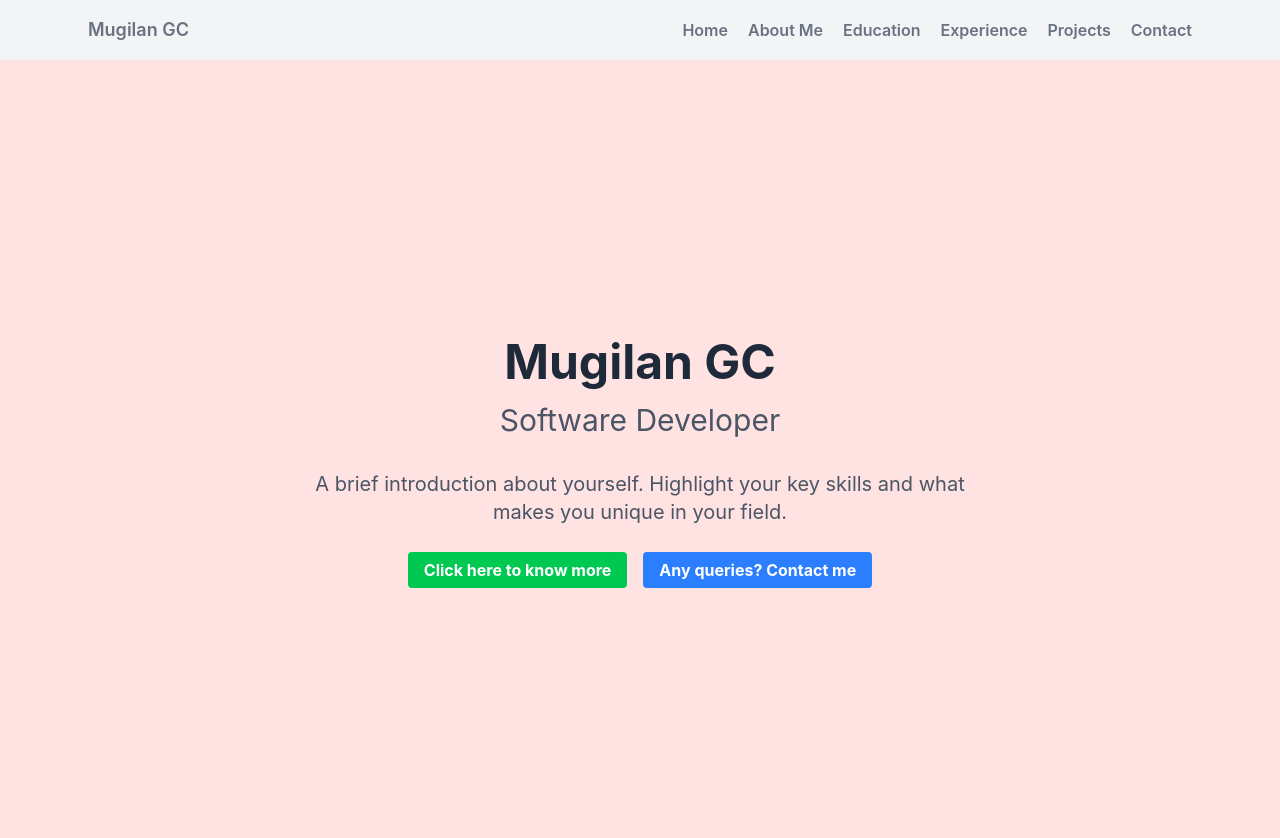
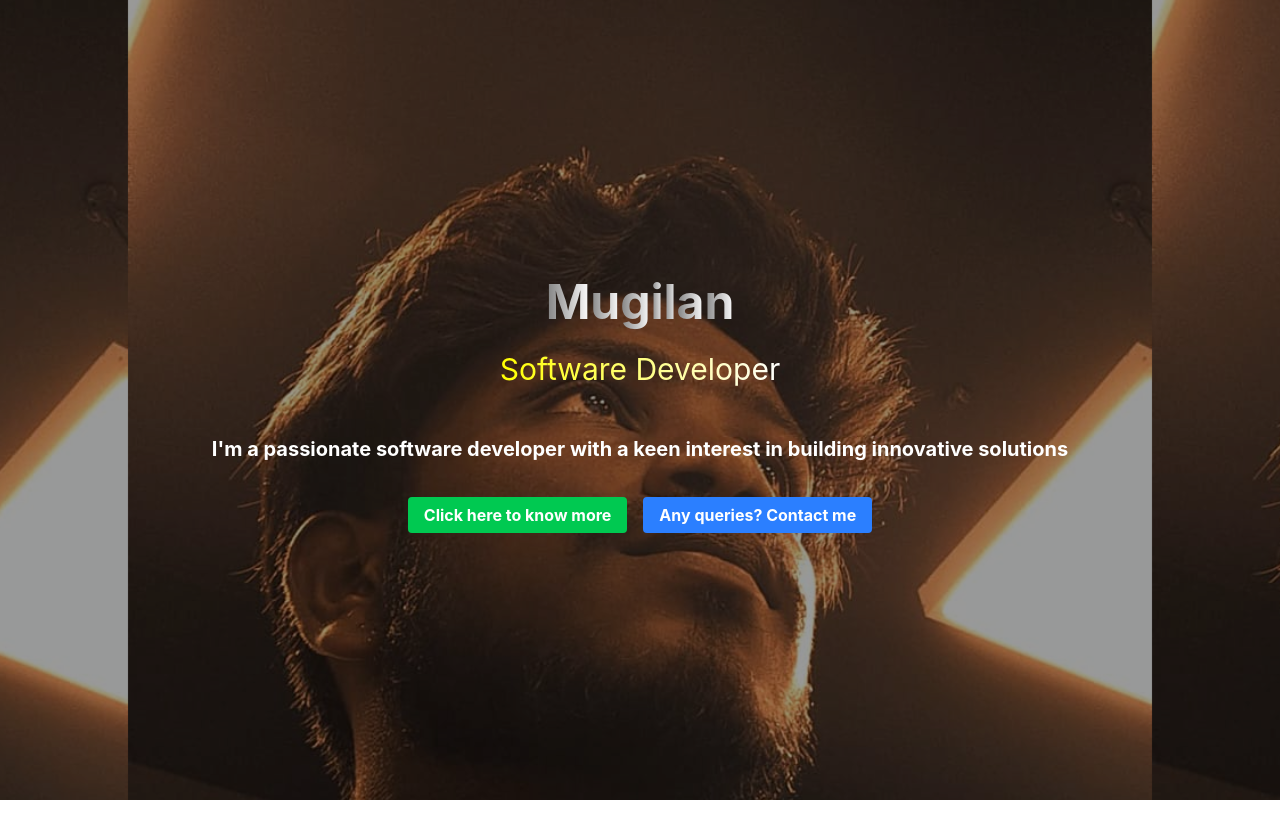
Before and after one commit to thisismugil/Portfolio, a React (Create React App) app in the folder frontend/: page / in a window 1280 px wide. Shown: the top 838 px of the page. After the commit the page ends 800 px from the top, so only its background shows below. Built offline with nearby package versions, Linux system fonts and the light colour scheme.

Commit message:
update in the home page of my porfolio

```diff
--- a/frontend/package.json
+++ b/frontend/package.json
@@ -3,6 +3,7 @@
   "version": "0.1.0",
   "private": true,
   "dependencies": {
+    "@react-spring/web": "^9.7.4",
     "cra-template": "1.2.0",
     "react": "^19.0.0",
     "react-dom": "^19.0.0",
--- a/frontend/src/App.js
+++ b/frontend/src/App.js
@@ -1,5 +1,5 @@
 import { BrowserRouter as Router, Route, Routes } from "react-router-dom"
-import Navbar from "./components/Navbar"
+
 import Home from "./pages/Home"
 import About from "./pages/About"
 import Education from "./pages/Education"
@@ -11,7 +11,6 @@ function App() {
   return (
     <Router>
       <div className="min-h-screen bg-gray-100">
-        <Navbar />
         <Routes>
           <Route path="/" element={<Home />} />
           <Route path="/about" element={<About />} />
--- a/frontend/src/components/Navbar.js
+++ /dev/null
@@ -1,56 +0,0 @@
-import { Link } from "react-router-dom"
-
-function Navbar() {
-  return (
-    <nav className="bg-gray shadow-lg">
-      <div className="max-w-6xl mx-auto px-4">
-        <div className="flex justify-between">
-          <div className="flex space-x-7">
-            <div>
-              <Link to="/" className="flex items-center py-4 px-2">
-                <span className="font-semibold text-gray-500 text-lg">Mugilan GC</span>
-              </Link>
-            </div>
-          </div>
-          <div className="hidden md:flex items-center space-x-1">
-            <Link to="/" className="py-4 px-2 text-gray-500 font-semibold hover:text-green-500 transition duration-300">
-              Home
-            </Link>
-            <Link
-              to="/about"
-              className="py-4 px-2 text-gray-500 font-semibold hover:text-green-500 transition duration-300"
-            >
-              About Me
-            </Link>
-            <Link
-              to="/education"
-              className="py-4 px-2 text-gray-500 font-semibold hover:text-green-500 transition duration-300"
-            >
-              Education
-            </Link>
-            <Link
-              to="/experience"
-              className="py-4 px-2 text-gray-500 font-semibold hover:text-green-500 transition duration-300"
-            >
-              Experience
-            </Link>
-            <Link
-              to="/projects"
-              className="py-4 px-2 text-gray-500 font-semibold hover:text-green-500 transition duration-300"
-            >
-              Projects
-            </Link>
-            <Link
-              to="/contact"
-              className="py-4 px-2 text-gray-500 font-semibold hover:text-green-500 transition duration-300"
-            >
-              Contact
-            </Link>
-          </div>
-        </div>
-      </div>
-    </nav>
-  )
-}
-
-export default Navbar
--- a/frontend/src/index.css
+++ b/frontend/src/index.css
@@ -11,3 +11,17 @@ code {
   font-family: source-code-pro, Menlo, Monaco, Consolas, 'Courier New',
     monospace;
 }
+@keyframes fadeIn {
+  0% {
+    opacity: 0;
+    transform: translateY(-10px);
+  }
+  100% {
+    opacity: 1;
+    transform: translateY(0);
+  }
+}
+
+.fade-in {
+  animation: fadeIn 0.5s ease-in-out forwards;
+}
--- a/frontend/src/pages/About.js
+++ b/frontend/src/pages/About.js
@@ -8,20 +8,20 @@ const About = () => {
   };
 
   return (
-    <div className="container mx-auto bg-gradient-to-r from-yellow-500 to-gray-500 px-4 py-8">
+    <div className="flex flex-col items-center min-h-screen bg-gradient-to-r from-yellow-500 to-gray-500 px-6 py-9">
       <h1 className="text-3xl font-bold text-gray-800 mb-8">
         Heyy!! Guys this is what Mugilan is about
       </h1>
       <div className="flex flex-col space-y-6">
         {/* Card 1: My Journey */}
         <div
-          className={`relative rounded-lg shadow-lg p-8 cursor-pointer transform transition-all duration-300 ${
+          className={`relative  rounded-lg shadow-lg p-5  cursor-pointer transform transition-all duration-300 ${
             isPopped === 'journey' ? 'scale-105' : 'scale-100'
           } bg-gradient-to-r from-purple-500 to-pink-500`}
           onClick={() => handleClick('journey')}
           title="Qurious ? Then why are you waiting for click here"
           >
-          <h2 className="text-3xl font-bold text-gray-800 mb-8">
+          <h2 className="text-3xl font-bold text-gray-800 mb-8 p-5">
             From Passion to Proficiency: My Journey as a Software Developer
           </h2>
           <div
--- a/frontend/src/pages/Home.js
+++ b/frontend/src/pages/Home.js
@@ -1,15 +1,67 @@
-import { Link } from "react-router-dom"
+import { Link } from "react-router-dom";
+import profile from "../components/assets/profile.jpg"; // Adjust path if necessary
+import { useEffect, useState } from "react";
 
 function Home() {
+  const name = "Mugilan".split(""); // Split name into an array of letters
+  const [animated, setAnimated] = useState(false);
+
+  useEffect(() => {
+    setTimeout(() => setAnimated(true), 100);
+  }, []);
+
   return (
-    <div className="flex flex-col items-center justify-center min-h-screen bg-red-100">
-      <div className="text-center">
-        <h1 className="text-5xl font-bold text-gray-800 mb-4">Mugilan GC</h1>
-        <h2 className="text-3xl text-gray-600 mb-8">Software Developer</h2>
-        <p className="text-xl text-gray-600 mb-8 max-w-2xl">
-          A brief introduction about yourself. Highlight your key skills and what makes you unique in your field.
+    <div className="relative w-full h-screen overflow-hidden">
+      {/* Background Image */}
+      <div
+        className="absolute inset-0 bg-cover bg-center"
+        style={{
+          backgroundImage: `url(${profile})`,
+          backgroundSize: "80%", // Zoomed out by 30%
+          backgroundPosition: "center",
+          filter: "brightness(0.6)", // Darken image for readability
+        }}
+      ></div>
+
+      {/* Content on top of the background */}
+      <div className="relative z-10 flex flex-col items-center justify-center h-screen text-white text-center">
+        {/* Animated Name with Gradient */}
+        <h1 className="text-5xl font-bold mb-4 flex leading-[1.2] overflow-visible">
+          {name.map((letter, index) => (
+            <span
+              key={index}
+              className={`inline-flex transition-opacity duration-500 ${
+                animated ? "opacity-100" : "opacity-0"
+              }`}
+              style={{
+                transitionDelay: `${index * 200}ms`,
+                background: "linear-gradient(to right, gray, white)",
+                WebkitBackgroundClip: "text",
+                WebkitTextFillColor: "transparent",
+                paddingBottom: "5px", // Prevents text cut-off
+              }}
+            >
+              {letter}
+            </span>
+          ))}
+        </h1>
+
+        {/* Subtitle with Gradient */}
+        <h2
+          className="text-3xl mb-8 leading-[1.2] overflow-visible"
+          style={{
+            background: "linear-gradient(to right, yellow, white)",
+            WebkitBackgroundClip: "text",
+            WebkitTextFillColor: "transparent",
+          }}
+        >
+          Software Developer
+        </h2>
+
+        <p className="text-xl max-w-4xl font-bold text-center text-white p-4 ">
+          I'm a passionate software developer with a keen interest in building innovative solutions
         </p>
-        <div className="space-x-4">
+        <div className="mt-6 space-x-4">
           <Link
             to="/about"
             className="bg-green-500 hover:bg-green-600 text-white font-bold py-2 px-4 rounded transition duration-300"
@@ -25,7 +77,7 @@ function Home() {
         </div>
       </div>
     </div>
-  )
+  );
 }
 
-export default Home
+export default Home;
```
Also changed, not shown: frontend/src/components/assets/profile.jpg (added).
